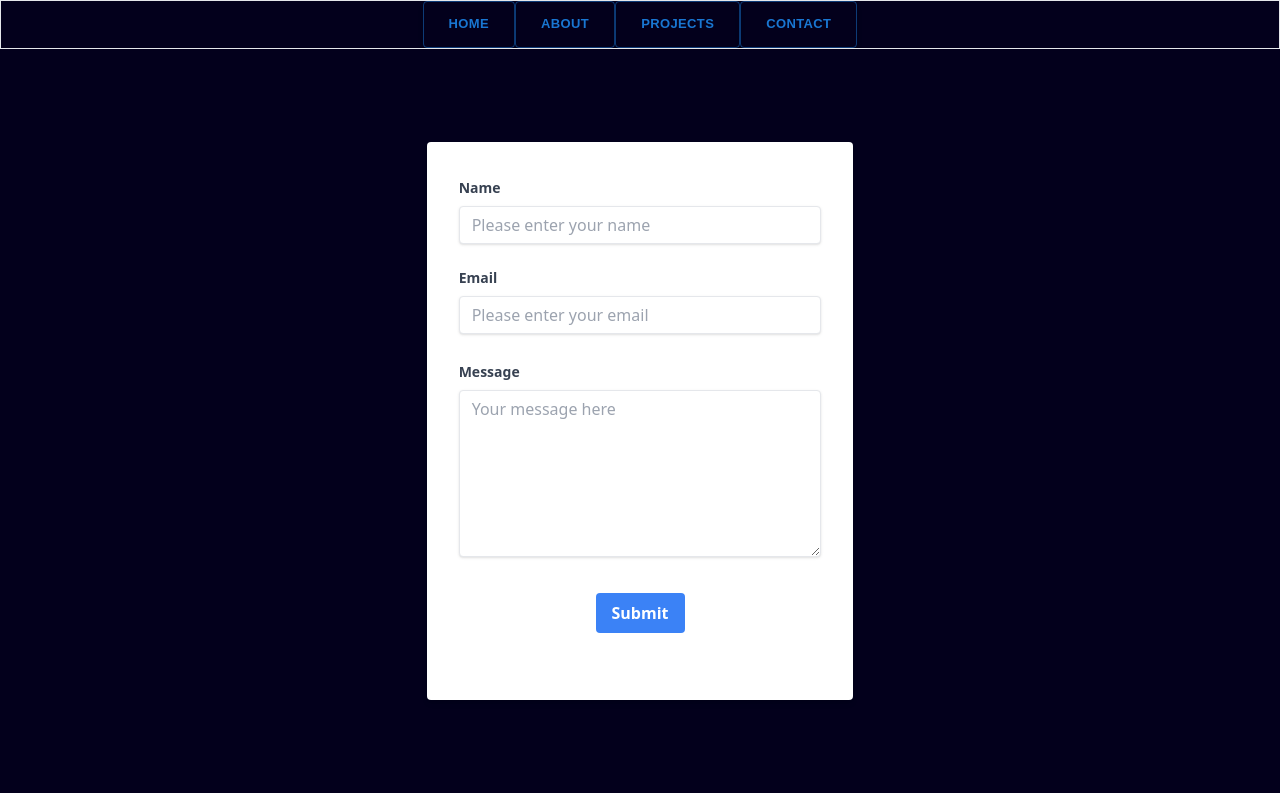
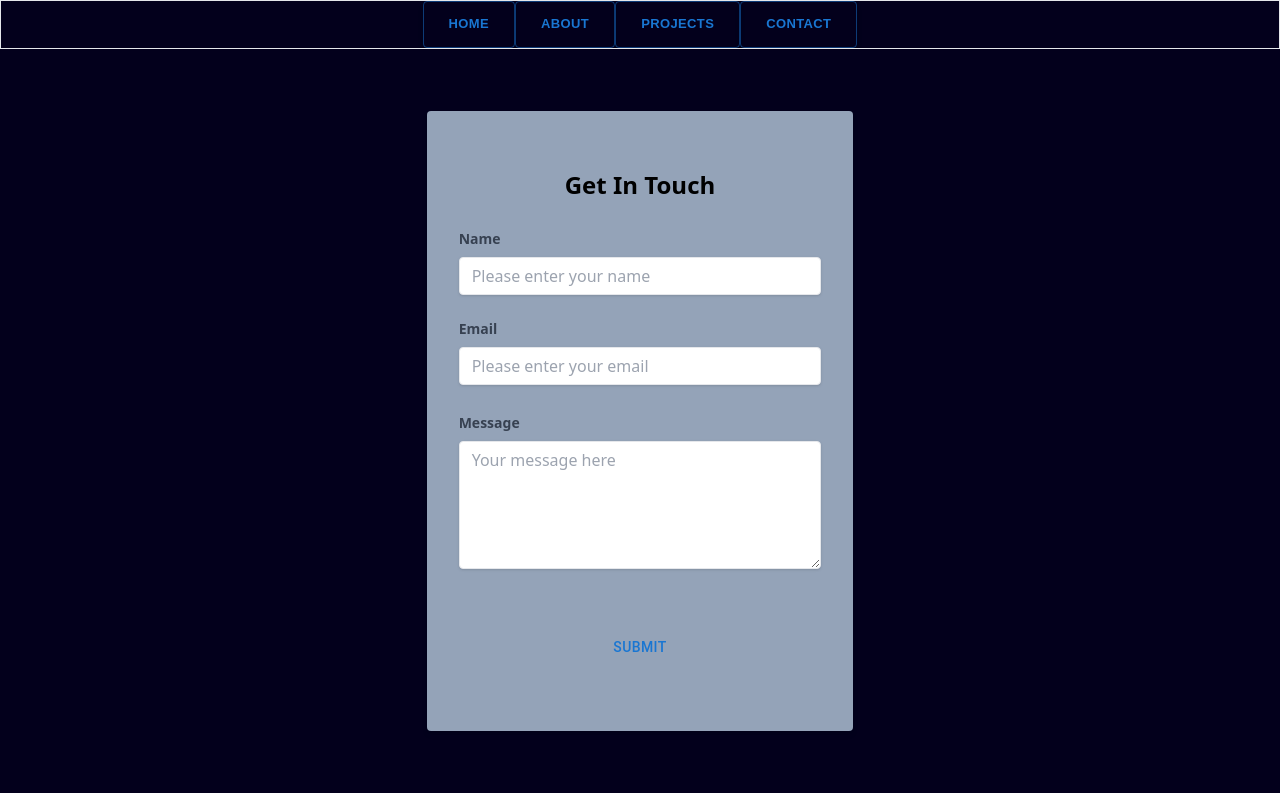
Before and after one commit to yiahmed/portfolio_template, a Next.js app: page /contact in a window 1280 px wide. Built offline with nearby package versions, Linux system fonts and the light colour scheme.

Commit message:
going to style later

```diff
--- a/components/contact form/contactForm.js
+++ b/components/contact form/contactForm.js
@@ -41,14 +41,17 @@ const ContactForm = () => {
   };
 
   return (
-    <div className="h-full w-screen flex flex-col items-center justify-center">
-      <div className="w-1/3 h-3/4">
+    <div className="h-full w-screen flex items-center justify-center">
+      <div className="w-1/3 h-5/6">
         <form
           onSubmit={handleSubmit(onSubmit)}
-          className="bg-white h-full shadow-md rounded px-8 pt-6 pb-8 mb-4"
+          className="bg-slate-400 h-full shadow-md rounded px-8 pt-6 pb-8 mb-4 flex flex-col justify-center"
           ref={form}
         >
           <div className="mb-4">
+            <div className="flex items-center justify-center mb-4">
+              <h1 className="text-2xl font-bold">Get In Touch</h1>
+            </div>
             <div className="py-3">
               <label
                 className="block text-gray-700 text-sm font-bold mb-2"
@@ -66,7 +69,7 @@ const ContactForm = () => {
                 placeholder="Please enter your name"
               />
               {errors.name && isSubmitClicked && (
-                <p className="text-red-500 text-xs italic">
+                <p className="text-red-500 text-xs italic my-1">
                   {errors.name.message}
                 </p>
               )}
@@ -100,10 +103,11 @@ const ContactForm = () => {
               )}
             </div>
           </div>
-          <div className="mb-6 h-1/3">
+          <div className="mb-7 h-1/3">
             <label className="block text-gray-700 text-sm font-bold mb-2">
               Message
             </label>
+            <div className="relative">
               <textarea
                 {...register("message", {
                   required: "This is a required field",
@@ -112,26 +116,27 @@ const ContactForm = () => {
                     message: "Message must be at least 10 characters long",
                   },
                 })}
-              className={`shadow appearance-none rounded w-full h-full py-2 px-3 text-gray-700 mb-3 leading-tight focus:outline-none focus:shadow-outline border ${
+                className={`shadow appearance-none rounded w-full h-24 sm:h-32 py-2 px-3 text-gray-700 mb-3 leading-tight focus:outline-none focus:shadow-outline border ${
                   isSubmitClicked && errors.message ? "border-red-500" : ""
                 }`}
                 placeholder="Your message here"
               />
               {errors.message?.message && isSubmitClicked && (
-              <p className="text-red-500 text-xs italic">
+                <p className="text-red-500 text-xs italic absolute bottom-0 left-0 pt-2">
                   {errors.message.message}
                 </p>
               )}
             </div>
+          </div>
 
-          <div className="flex items-center justify-center py-10">
-            <button
+          <div className="flex items-center justify-center">
+            <Button
               className="bg-blue-500 hover:bg-blue-700 text-white font-bold py-2 px-4 rounded focus:outline-none focus:shadow-outline"
               type="submit"
               onClick={handleButtonClick}
             >
               Submit
-            </button>
+            </Button>
           </div>
         </form>
       </div>
```
Lines whose indentation alone changed are shown as unchanged.
